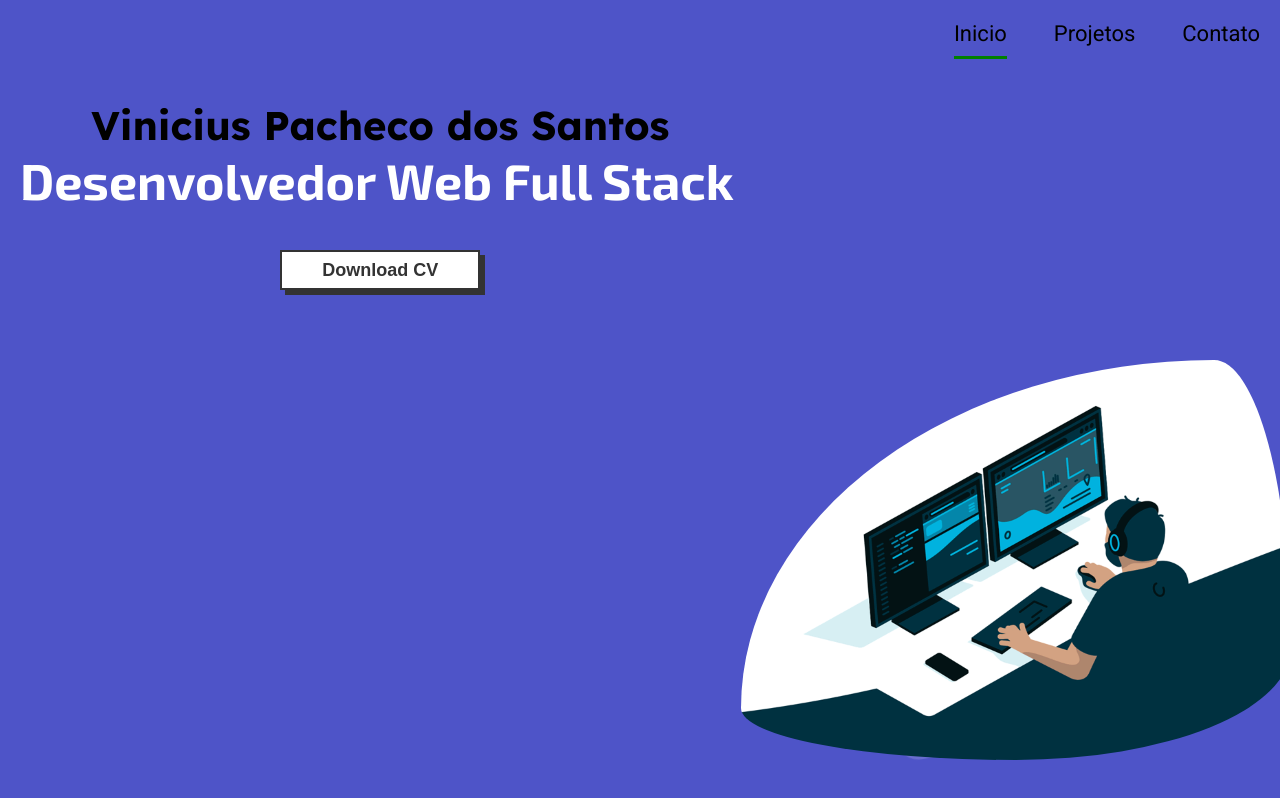
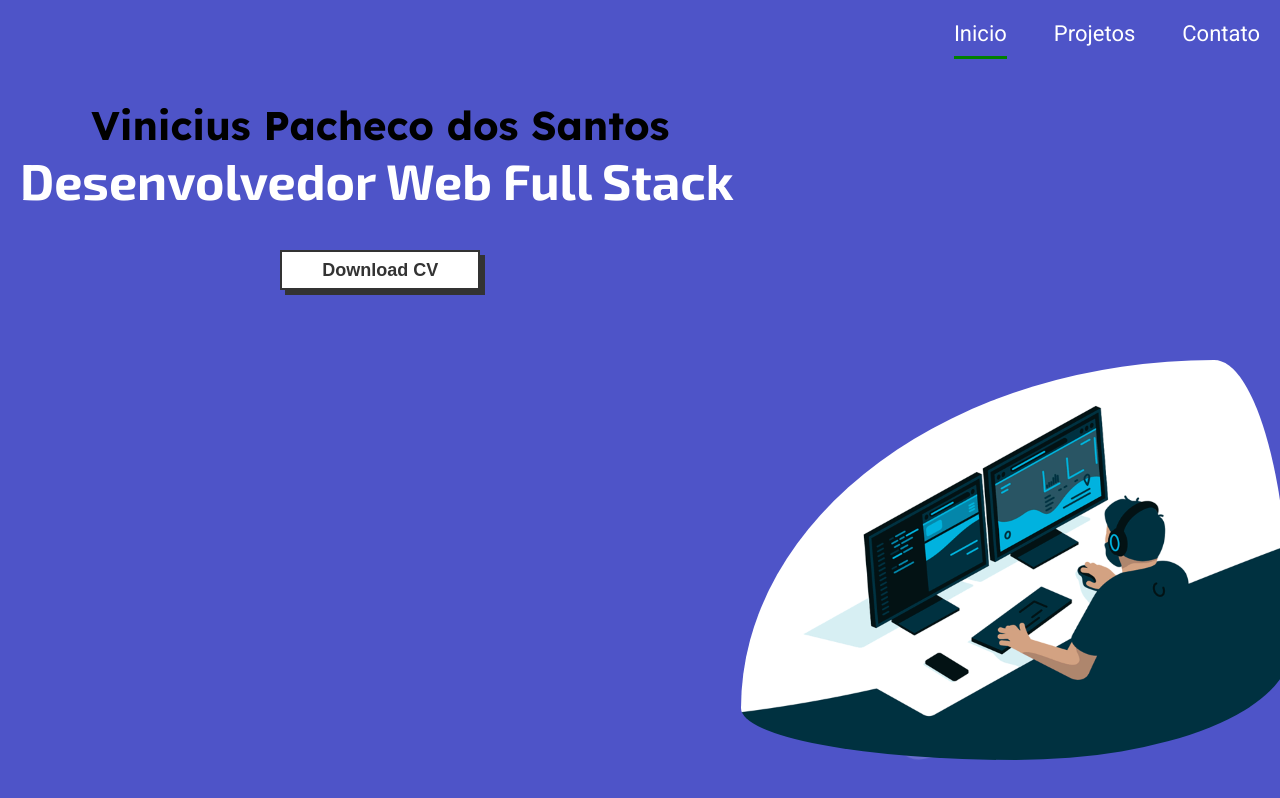
Before and after one commit to ThVinicius/portfolio, a React (Vite) app: page / in a window 1280 px wide. Built offline with nearby package versions, Linux system fonts and the light colour scheme.

Commit message:
style: color

```diff
--- a/src/components/header/Header.tsx
+++ b/src/components/header/Header.tsx
@@ -1,5 +1,4 @@
 import { FC } from 'react'
-import TemplateTab from '../tabs/TemplateTab'
 import Tabs from '../tabs/Tabs'
 import { Container } from './headerStyles'
 
--- a/src/components/header/headerStyles.ts
+++ b/src/components/header/headerStyles.ts
@@ -7,17 +7,8 @@ const Container = styled.header`
   display: flex;
   align-items: center;
   justify-content: end;
-  background: #e6dada; /* fallback for old browsers */
-  background: -webkit-linear-gradient(
-    to right,
-    #274046,
-    #e6dada
-  ); /* Chrome 10-25, Safari 5.1-6 */
-  background: linear-gradient(
-    to right,
-    #274046,
-    #e6dada
-  ); /* W3C, IE 10+/ Edge, Firefox 16+, Chrome 26+, Opera 12+, Safari 7+ */
+  background: #8f94fb;
+  background: -webkit-linear-gradient(to left, #8f94fb, #4e54c8);
 `
 
 export { Container }
--- a/src/components/tabs/TemplateTab.tsx
+++ b/src/components/tabs/TemplateTab.tsx
@@ -1,4 +1,4 @@
-import { Dispatch, FC, SetStateAction, useMemo, useState } from 'react'
+import { Dispatch, FC, SetStateAction, useMemo } from 'react'
 import { Container } from './tabsStyles'
 
 interface Props {
--- a/src/components/tabs/tabsStyles.ts
+++ b/src/components/tabs/tabsStyles.ts
@@ -11,6 +11,7 @@ const Container = styled.div<TabsProps>`
   padding-bottom: 5px;
   font: normal 400 22px 'Roboto', sans-serif;
   border-bottom: ${props => (props.selected ? 'solid 3px green' : 'none')};
+  color: #fff;
 
   :hover {
     border-bottom: none;
```
